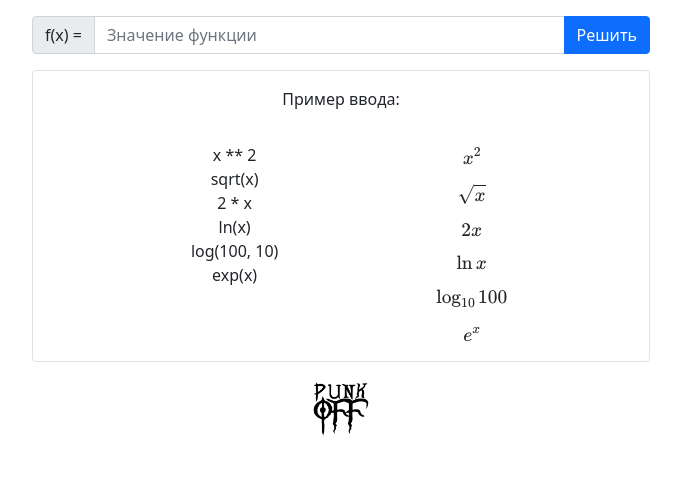
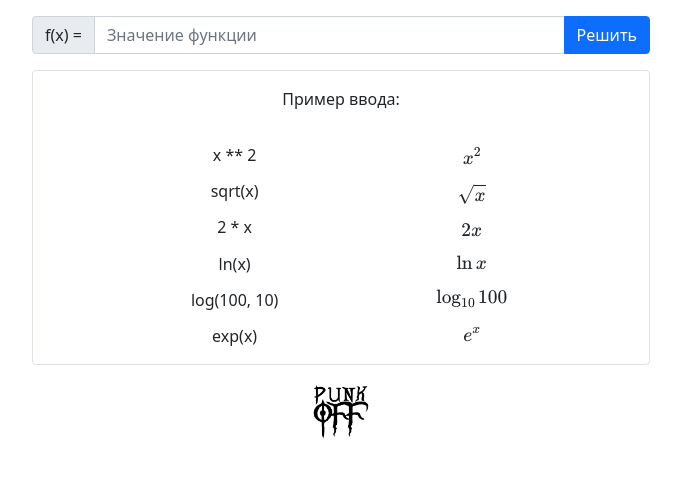
Before and after one commit to pank-su/site-reload, a Flask app: page /math/task_1 in a window 1280 px wide. Shown: the top 478 px of the page, without its empty margins (299-980 px from the left). Run offline with Flask 2, Linux system fonts and the light colour scheme; some libraries are stand-ins or nearby versions.

Commit message:
css забыл

```diff
--- a/static/css/style_for_math.css
+++ b/static/css/style_for_math.css
@@ -8,14 +8,8 @@ body{
     max-width: 650px;
     margin: auto;
 }
-/*.image_wrap {*/
-/*  width: 300px;*/
-/*  height: 200px;*/
-/*}*/
-
-/*.image_wrap img {*/
-/*  width: 100%;*/
-/*  height: 100%;*/
-/*  object-fit: cover;*/
-/*  object-position: 0 0;*/
-/*}*/
+br {
+    display: block; /* makes it have a width */
+    content: ""; /* clears default height */
+    margin-top: 12.2px; /* change this to whatever height you want it */
+}
```
